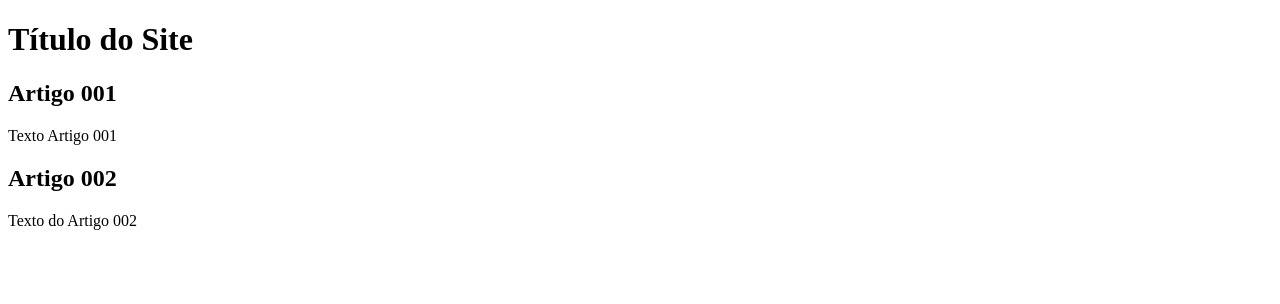
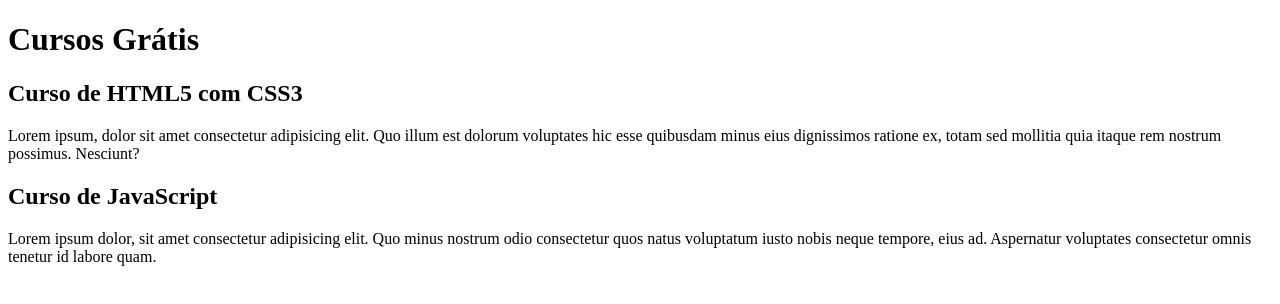
Before and after one commit to deneyjunior/projeto-site, a plain HTML site: page index.html in a window 1280 px wide. Drawn offline with Linux system fonts and the light colour scheme.

Commit message:
Comecei a escrever o conteúdo.

```diff
--- a/index.html
+++ b/index.html
@@ -9,15 +9,15 @@
 <body>
     <main>
         <header>
-            <h1>Título do Site</h1>
+            <h1>Cursos Grátis</h1>
         </header>
         <article>
-            <h2>Artigo 001</h2>
-            <p>Texto Artigo 001</p>
+            <h2>Curso de HTML5 com CSS3</h2>
+            <p>Lorem ipsum, dolor sit amet consectetur adipisicing elit. Quo illum est dolorum voluptates hic esse quibusdam minus eius dignissimos ratione ex, totam sed mollitia quia itaque rem nostrum possimus. Nesciunt?</p>
         </article>
         <article>
-            <h2>Artigo 002</h2>
-            <p>Texto do Artigo 002</p>
+            <h2>Curso de JavaScript</h2>
+            <p>Lorem ipsum dolor, sit amet consectetur adipisicing elit. Quo minus nostrum odio consectetur quos natus voluptatum iusto nobis neque tempore, eius ad. Aspernatur voluptates consectetur omnis tenetur id labore quam.</p>
         </article>
     </main>
 </body>
```
